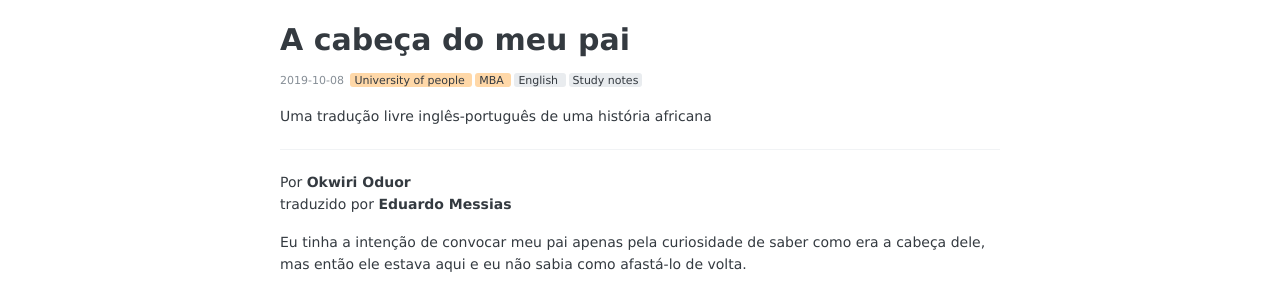
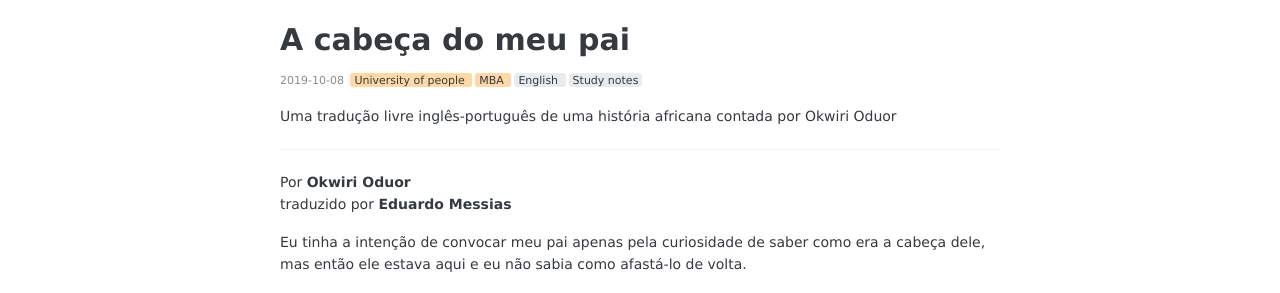
Before and after one commit to eduardomessias/eduardomessias.github.io, a Jekyll site: the page built from _posts/2019-10-08-mba-uopeople-english-composition-my-fathers-head-translation.md, in a window 1280 px wide. Shown: the part 250-543 px from the top of the page. Built offline with Jekyll 4.4.1, drawn with Linux system fonts in a browser that asks for light colours.

Commit message:
Update 2019-10-08-mba-uopeople-english-composition-my-fathers-head-translation.md

```diff
--- a/_posts/2019-10-08-mba-uopeople-english-composition-my-fathers-head-translation.md
+++ b/_posts/2019-10-08-mba-uopeople-english-composition-my-fathers-head-translation.md
@@ -9,7 +9,7 @@ categories:
   - MBA
 ---
 
-Uma tradução livre inglês-português de uma história africana
+Uma tradução livre inglês-português de uma história africana contada por Okwiri Oduor
 
 ---
 
```
